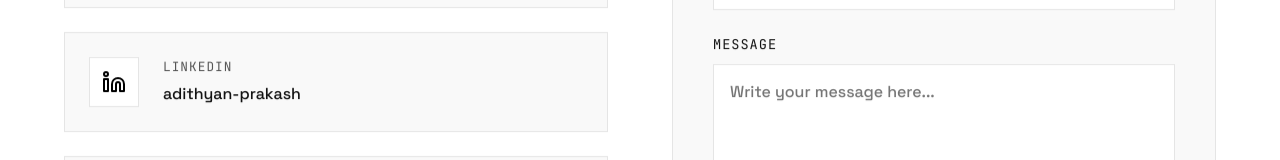
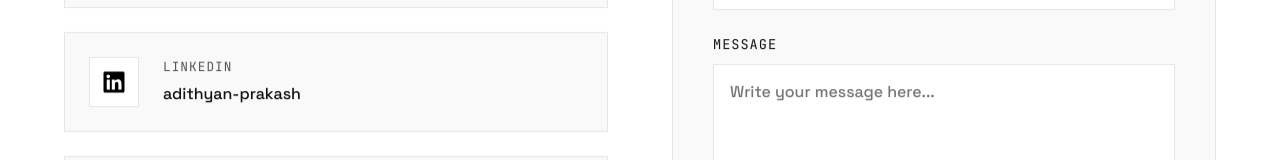
Before and after one commit to Adithyan1809/Portfolio, a React (Vite) app: page / in a window 1280 px wide. Shown: the part 4796-4956 px from the top of the page. Built offline with nearby package versions, Linux system fonts and the light colour scheme.

Commit message:
fix: Resolve build error with lucide-react icon import

```diff
--- a/src/components/Contact.jsx
+++ b/src/components/Contact.jsx
@@ -1,5 +1,6 @@
 import React from 'react';
-import { Mail, MapPin, Linkedin, Send } from 'lucide-react';
+import { Mail, MapPin, Send } from 'lucide-react';
+import { FaLinkedin } from 'react-icons/fa';
 import './Contact.css';
 
 const Contact = () => {
@@ -28,7 +29,7 @@ const Contact = () => {
 
               <a href="https://linkedin.com/in/adithyan-prakash" target="_blank" rel="noopener noreferrer" className="contact-method-card">
                 <div className="contact-icon-wrapper">
-                  <Linkedin size={24} />
+                  <FaLinkedin size={24} />
                 </div>
                 <div className="contact-method-details">
                   <span className="mono-text">LINKEDIN</span>
```
